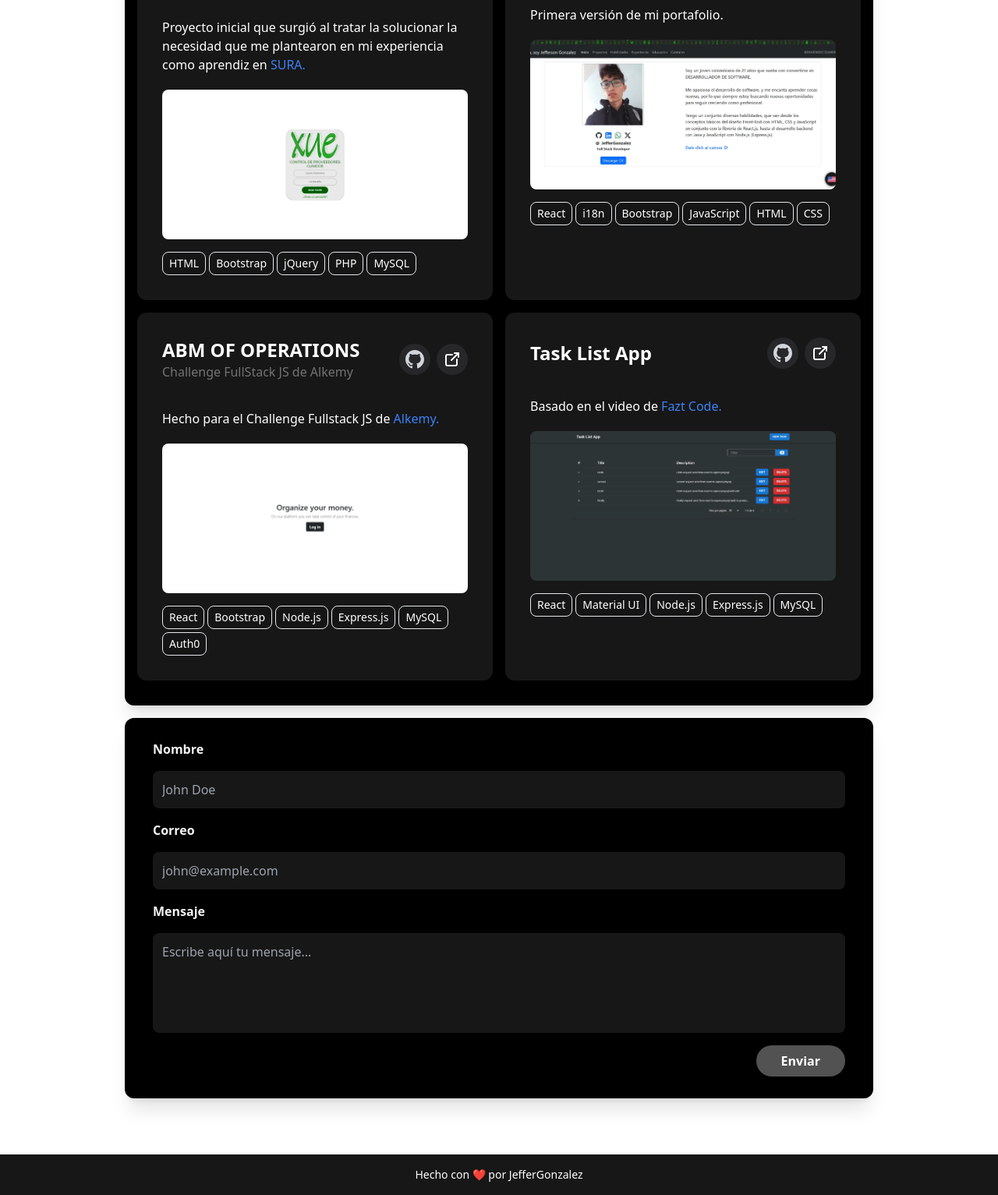
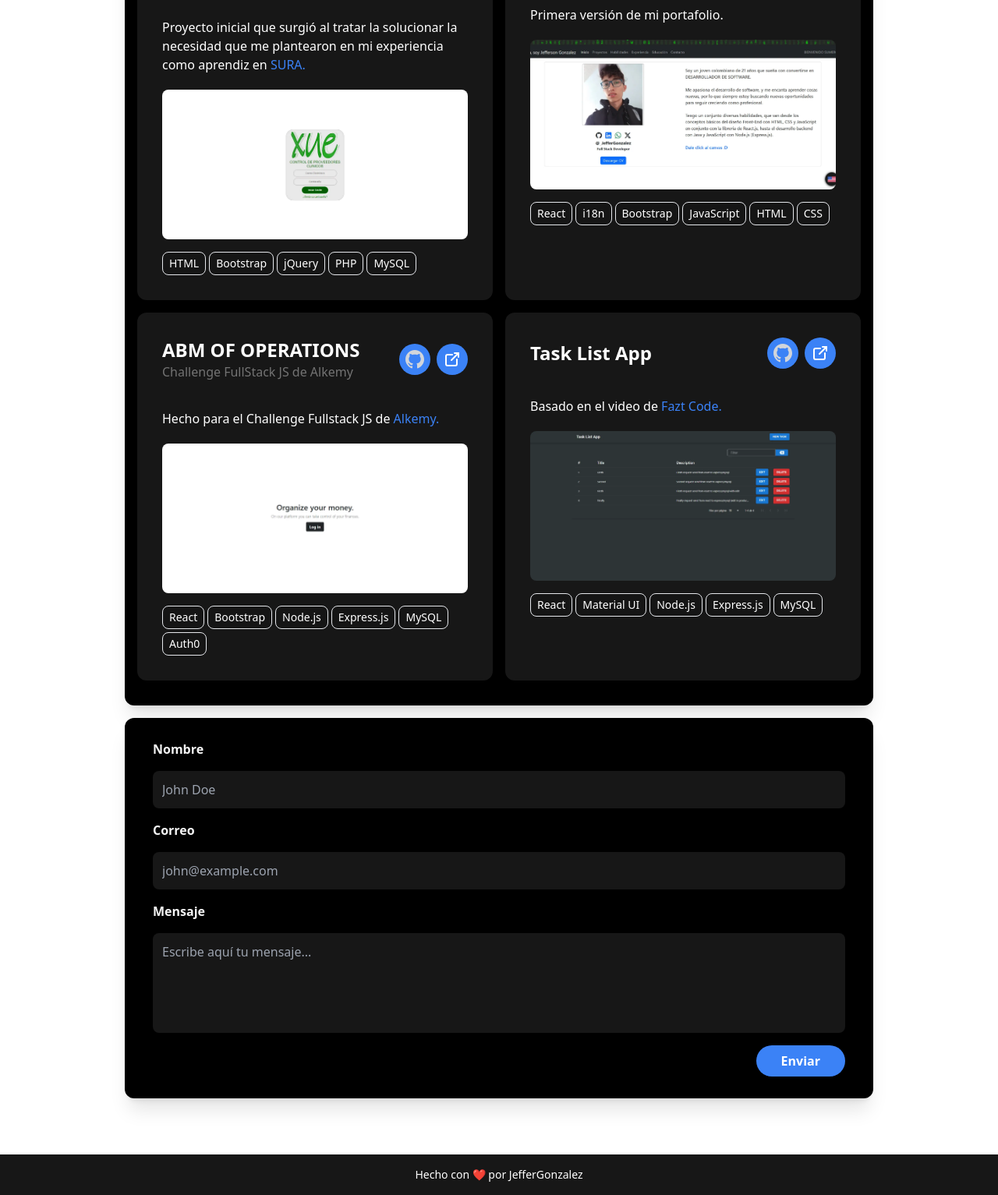
Before and after one commit to JefferGonzalez/jeffer.dev, an Astro site: page / in a window 1280 px wide. Shown: the part 1697-3230 px from the top of the page at 78% size. Built offline with nearby package versions, Linux system fonts and the light colour scheme; Astro itself is replaced by a stand-in of ours; animation ran at ten frames a second.

Commit message:
feat: change button color

```diff
--- a/src/components/ProjectCard.astro
+++ b/src/components/ProjectCard.astro
@@ -28,7 +28,7 @@
             title="Ir al repositorio"
             target="_blank"
             rel="noreferrer noopener"
-            class="p-2 rounded-full bg-zinc-800 hover:bg-zinc-950 transition-colors duration-200 ease-in-out"
+            class="p-2 rounded-full bg-blue-500 hover:bg-blue-700 transition-colors duration-200 ease-in-out"
           >
             <GitHubIcon />
           </a>
@@ -40,7 +40,7 @@
         title="Ver proyecto"
         target="_blank"
         rel="noreferrer noopener"
-        class="p-2 rounded-full bg-zinc-800 hover:bg-zinc-950 transition-colors duration-200 ease-in-out"
+        class="p-2 rounded-full bg-blue-500 hover:bg-blue-700 transition-colors duration-200 ease-in-out"
       >
         <ExternalLinkIcon />
       </a>
--- a/src/components/sections/Contact.astro
+++ b/src/components/sections/Contact.astro
@@ -37,7 +37,7 @@
       <button
         id="btn-send"
         type="submit"
-        class="py-2 px-8 font-semibold rounded-full bg-neutral-600 hover:bg-neutral-800 transition-all duration-300"
+        class="py-2 px-8 font-semibold rounded-full bg-blue-500 hover:bg-blue-700 transition-all duration-300"
       >
         Enviar
       </button>
```
